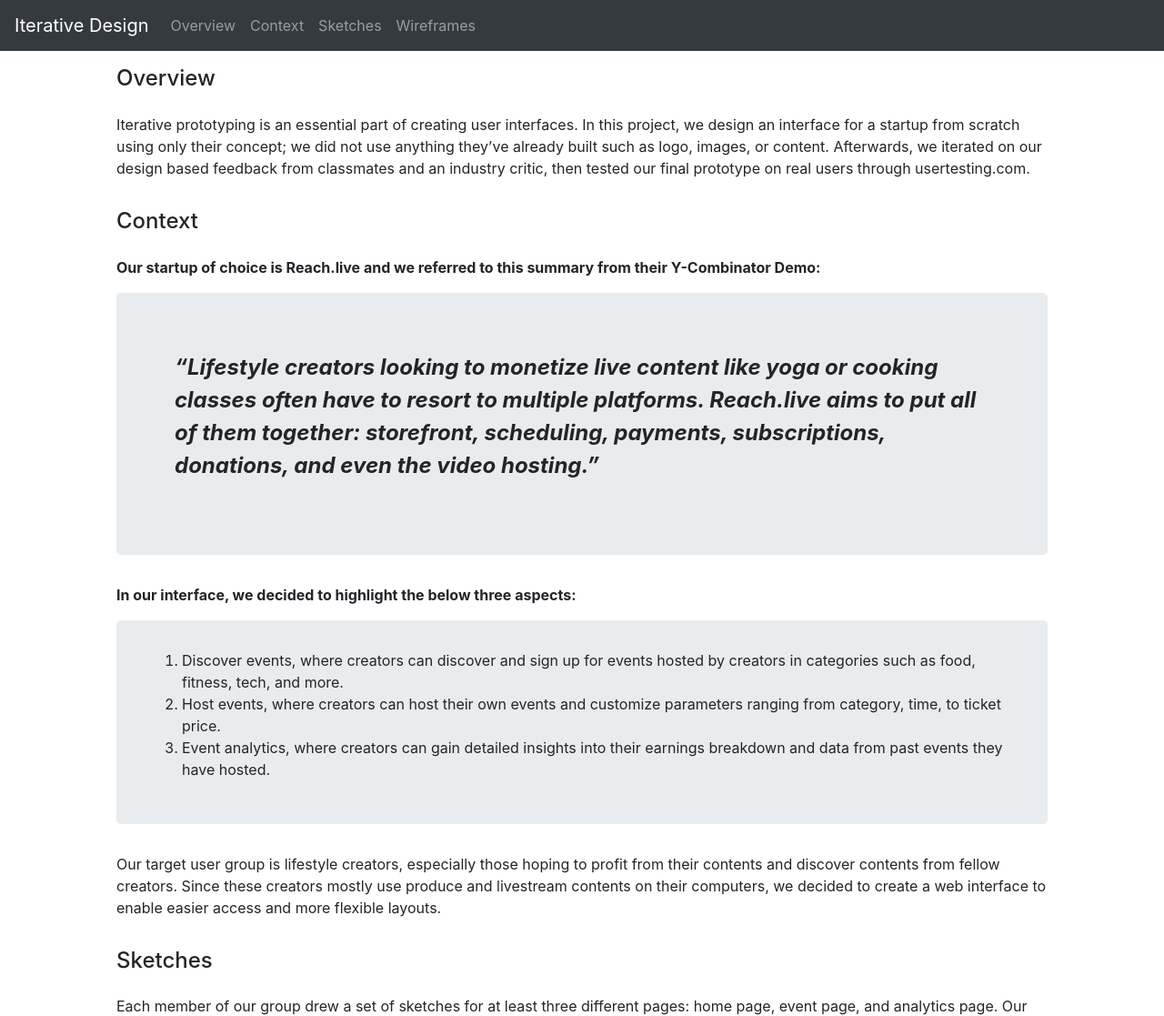
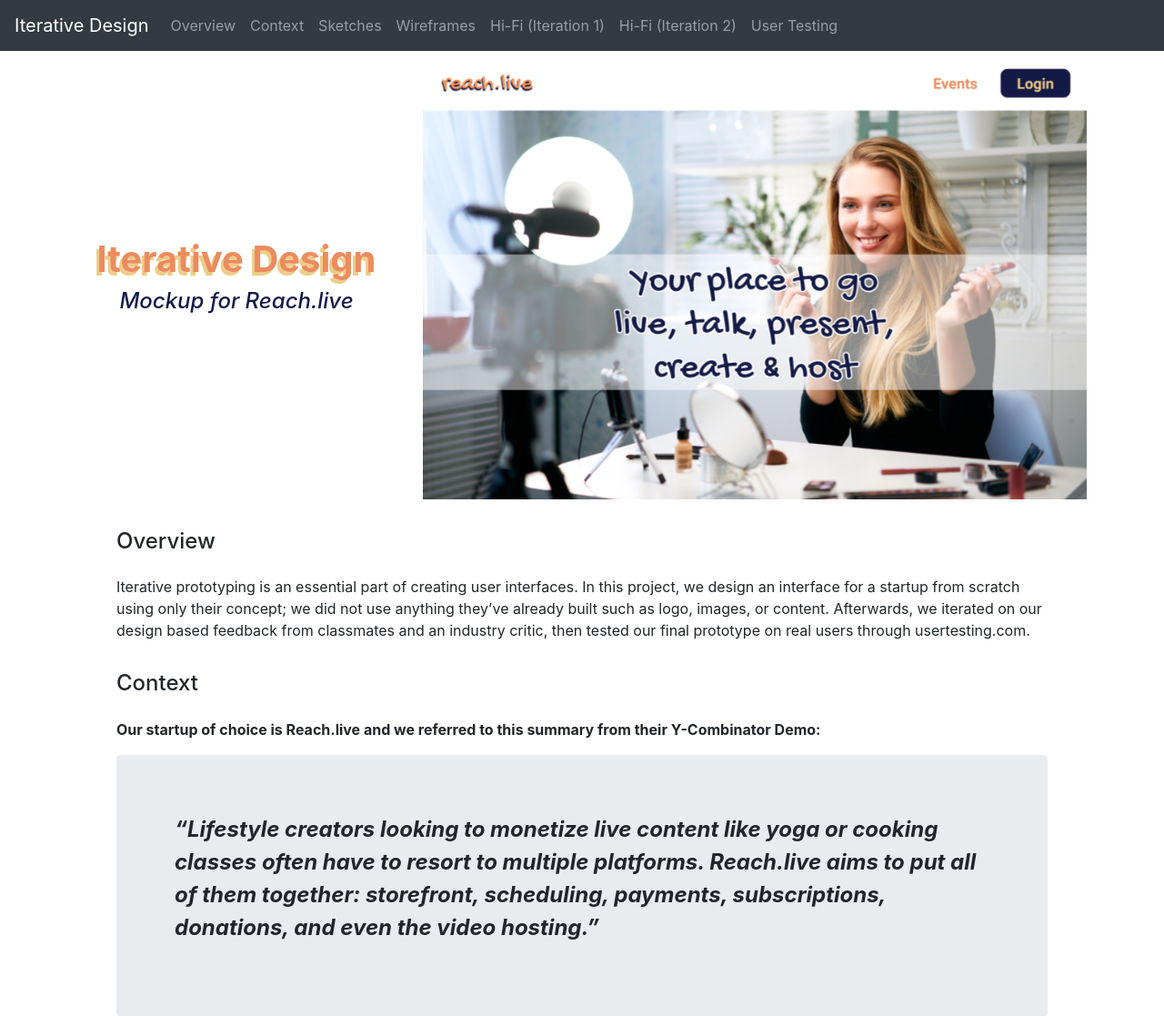
Before and after one commit to yli153/iterativedesign, a PHP site: page / in a window 1280 px wide. Shown: the top 1117 px of the page at 91% size. Run offline with PHP 8.4, Linux system fonts and the light colour scheme; some libraries are stand-ins or nearby versions.

Commit message:
intermediate progress

```diff
--- a/home.html
+++ b/home.html
@@ -8,7 +8,10 @@
     <link rel="stylesheet" href="https://cdn.jsdelivr.net/npm/bootstrap@4.5.0/dist/css/bootstrap.min.css" integrity="sha384-9aIt2nRpC12Uk9gS9baDl411NQApFmC26EwAOH8WgZl5MYYxFfc+NcPb1dKGj7Sk" crossorigin="anonymous">
     <script src="https://code.jquery.com/jquery-3.1.1.slim.min.js" integrity="sha384-A7FZj7v+d/sdmMqp/nOQwliLvUsJfDHW+k9Omg/a/EheAdgtzNs3hpfag6Ed950n" crossorigin="anonymous"></script>
     <script src="https://maxcdn.bootstrapcdn.com/bootstrap/4.0.0-alpha.6/js/bootstrap.min.js" integrity="sha384-vBWWzlZJ8ea9aCX4pEW3rVHjgjt7zpkNpZk+02D9phzyeVkE+jo0ieGizqPLForn" crossorigin="anonymous"></script>
-    <meta content="width=device-width, initial-scale=1" name="viewport" />
+    <link rel="stylesheet" href="https://use.fontawesome.com/releases/v5.6.3/css/all.css" integrity="sha384-UHRtZLI+pbxtHCWp1t77Bi1L4ZtiqrqD80Kn4Z8NTSRyMA2Fd33n5dQ8lWUE00s/" crossorigin="anonymous">
+    <script src="https://ajax.googleapis.com/ajax/libs/jquery/3.5.1/jquery.min.js"></script>
+    <script src="https://cdnjs.cloudflare.com/ajax/libs/popper.js/1.16.0/umd/popper.min.js"></script>
+	<meta content="width=device-width, initial-scale=1" name="viewport" />
   </head>
 
   <body>
@@ -31,10 +34,32 @@
 		      </li>
 		      <li class="nav-item">
 		        <a class="nav-link" href="#wireframes">Wireframes</a>
+			  </li>
+			  <li class="nav-item">
+		        <a class="nav-link" href="#hi-fi">Hi-Fi (Iteration 1)</a>
+			  </li>
+			  <li class="nav-item">
+		        <a class="nav-link" href="#hi-fi2">Hi-Fi (Iteration 2)</a>
+			  </li>
+			  <li class="nav-item">
+		        <a class="nav-link" href="#user-testing">User Testing</a>
 		      </li>
     		</ul>
   		</div>
 	</nav>
+
+	<div class="container">
+        <div class="row" style="padding-left: 0; padding-right:0">
+            <div class="col-md-4 my-auto">
+              <h1 style="text-align: center;" class="header"><strong>Iterative Design</strong></h1>
+              <h4 style="text-align: center; color: #141a46;; margin-bottom: 1vw;"><em>Mockup for Reach.live</em></h2>
+			</div>
+			<div class="col-md-8 my-auto">
+				<img class="header-img" style="width: 100%; height: auto" src="images/header.PNG" alt="iterative design">
+				</div>
+        </div>
+	  </div>
+
 	<div class = "container-fluid">
 		<div class = "row">
 			<h4 id = "overview">
@@ -99,53 +124,12 @@
 		<div class = "row" id = "small-header">
 			<div class = "jumbotron" id="jumbo-image-2">
 				<h5>
-					Sally's Sketch
+					All Sketches
 				</h5>
 				<h6>
 					Home, Login, Events, and Analytics
 				</h6>
-				<img class="sketch-2" src="sally-sketch.png">
-			</div>
-		</div>
-
-		<div class = "row" id = "small-header">
-			<div class = "jumbotron" id="jumbo-image-2">
-				<h5>
-					Yuxiao's Sketch
-				</h5>
-				<h6>
-					Home, Login
-				</h6>
-				<img class="sketch-2" src="yuxiao-sketch-1.png">
-				<h6>
-					Events, Analytics
-				</h6>
-				<img class="sketch-2" src="yuxiao-sketch-2.png">
-
-			</div>
-		</div>
-
-		<div class = "row" id = "small-header">
-			<div class = "jumbotron" id="jumbo-image-2">
-				<h5>
-					Angela's Sketch
-				</h5>
-				<h6>
-					Home, Analytics, and Events
-				</h6>
-				<img class="sketch-2" src="angela-sketch.jpeg">
-			</div>
-		</div>
-
-		<div class = "row" id = "small-header">
-			<div class = "jumbotron" id="jumbo-image-2">
-				<h5>
-					Sophia's Sketch
-				</h5>
-				<h6>
-					Home, Events, and Analytics
-				</h6>
-				<img class="sketch-2" src="Sophia_Sketch.png">
+				<img class="sketch-2" src="images/all-sketches.png">
 			</div>
 		</div>
 
@@ -206,9 +190,10 @@
 				</h6>
 				<p>
 
-					There are two sections on the events page: 1. Discover Events 2. My Events. In the Discover Events section, users would see events in the default category, and they could view events of other categories when they clicked on the corresponding tabs. We made this design choice instead of showing events from different categories all together as we believed this would help users discover the events that they want to attend more clearly.
-
-
+					There are two sections on the events page: 1. Discover Events 2. My Events. In the Discover Events section, users would see events
+					in the default category, and they could view events of other categories when they clicked on the corresponding tabs. We made this design
+					choice instead of showing events from different categories all together as we believed this would help users discover the events that they
+					 want to attend more clearly.
 				</p>
 
 			</div>
@@ -224,7 +209,199 @@
 			</div>
 		</div>
 
-	</div>
+		<div class = "container-fluid">
+			<div class = "row">
+				<h4 id = "hi-fi">
+					High-Fidelity Prototype: Iteration 1
+				</h4>
+			</div>
+
+			<div class = "row" >
+				<p>
+					Creating the visual design of the high-fi mockup was a process that brings together insights from the wireframe and branding. </p>
+
+				<p>We first decided on a visual style that attracts the target audience of reach.live by experimenting different colour palettes and visual
+				   elements. In the end, we decided to use orange as the theme colour because of its connotations and the vibe that it gives off to people.
+				   Additionally, we chose a curly font for titles to make it a more fun experience. Titles are in orange, subtitles are in dark blue, and texts
+				   are in black. The design choices we made are consistent for all the pages in the mockup. Below are some of the key features in the Hi-Fi mockup
+				   that we highlighted.
+				</p>
+			</div>
+
+			<div class = "row" id = "small-header">
+				<div class = "jumbotron" id="jumbo-image-2">
+					<h6>
+						Home Page Before User Login (left)
+					</h6>
+					<p>
+						The home page introduces what reach.live is, and illustrates how users can use the platform to attend events, host events, and interact with attendees.
+						We used images to directly show what the platform offers.
+					</p>
+
+					<h6>Explore Events Page Before User Login (right)
+					</h6>
+					<p>
+						The explore events page enables users to quickly look at events hosted on reach.live. The events are divided based on different categories. Events that are
+						approaching will be prioritized and appear first. This is an important page to incentivize users to sign up given it’s a startup trying to attract first time users.
+					</p>
+					<img class="wireframe" src="Events and Analytics.png">
+				</div>
+			</div>
+
+			<div class = "row" id = "small-header">
+				<div class = "jumbotron" id="jumbo-image-2">
+					<h6>
+						Home Page After User Login (left)
+					</h6>
+					<p>
+						The home page allows registered users to discover events, register for events, and attend events. For layout hierarchy, we put the most important information on the
+						left. The top left of the page has a navigation bar for users to quickly navigate to the analytics page and the account page. There is also the  “My Events” section
+						that presents all the events that a user has signed up for.
+
+					</p>
+
+					<h6>Host Events Pop Up (right)
+					</h6>
+					<p>
+						The host events button on the home page activates a pop up window which allows users to quickly host an event on reach.live. For users, this design choice is easy to
+						navigate. The “host event” page has affordances that help users understand without stating it in words.
+					</p>
+					<img class="wireframe" src="Events and Analytics.png">
+				</div>
+			</div>
+
+			<div class = "row" id = "small-header">
+				<div class = "jumbotron" id="jumbo-image-2">
+					<h6>
+						Analytics Page (left)
+					</h6>
+					<p>
+						The page uses both qualitative and quantitative data to help creators achieve and track their goals on the platform including their cumulative earnings, followers, and views.
+					</p>
+
+					<h6>Accounts Page (right)
+					</h6>
+					<p>
+						The accounts page enables users to quickly view and change their user profile information, security settings, and payments.
+					</p>
+					<img class="wireframe" src="Events and Analytics.png">
+				</div>
+			</div>
+		</div>
+
+		<div class = "container-fluid">
+			<div class = "row">
+				<h4 id = "hi-fi2">
+					High-Fidelity Prototype: Iteration 2
+				</h4>
+
+				<p>During our studio, we received many feedbacks that were especially helpful for our 2nd iteration Hi-Fi Mockup design. After rounds of discussions on issues brought up in the studio,
+					we made major design changes in our new mockup by adding the following features and elements.
+				</p>
+			</div>
+
+			<div class = "row" id = "small-header">
+				<div class = "jumbotron" id="jumbo-image-2">
+					<h6>
+						Logout Button
+					</h6>
+					<p>
+						During the studio, users reflected the mockup does not provide an easy way to logout and switch accounts. Therefore, in the 2nd iteration, we designed and added a link on the
+						navigation bar right beside the “Welcome, Emily” to provide users with an option to sign out if needed. This enhances the overall usability of the website, and provides easy access
+						for people to switch accounts. </p>
+					<p style="color: #141a46"><em>Left: 1st iteration; Right: 2nd iteration</em>
+				</div>
+			</div>
+		</div>
+
+		<div class = "container-fluid">
+			<div class = "row">
+				<h4 id = "user-testing">
+					User Testing: Results and Analysis
+				</h4>
+			<p>To see how real users would interact with our website, we conducted user testing and collected feedback. Since our platform is open to anyone, we did not post any demographic requirements for
+				test participants. We provided the users with a brief introduction of our platform and requested them to complete the task of logging into a user account and browsing through available events
+				and account analytics. The setup of our user testing including the four required sub-tasks and post-test questions are shown below. The sub-tasks we selected are closely related to our core
+				business function which is to allow anyone to discover, host and monetize events. </p>
+			</div>
+
+			<div class = "row" id = "small-header">
+				<div class = "jumbotron" id="jumbo-image-2">
+					<h6>
+						User Testing Setup
+					</h6>
+					<img class="user-testing" src="images/user_testing_setup.PNG" alt="user testing setup">
+					<p>Watch the following videos to see how the users performed:
+						<a href="https://drive.google.com/drive/folders/1l5Hw-D9mv_EaB05AtJsU9fOSmI5z2r9t?usp=sharing"> User Testing</a></p>
+				</div>
+			</div>
+
+			<div class = "row" id = "small-header">
+				<div class = "jumbotron" id="jumbo-image-2">
+					<h6>
+						Analysis of the Results
+					</h6>
+					<p>We expect the users to be able to complete the sub-tasks easily without any confusion given our intentional design of clear menu options, minimum number of buttons and intuitive layout.
+						The results from user testing align with our expectations and turn out to be very positive. One common thing they all mention is that the website is easy to navigate, simple, clear and
+						well-put together. When watching their interactions with our site, they all like its modern and personal feel and appreciate its current layout. The responses and comments from the three
+						users are summarized below. </p>
+					<img class="user-testing" src="images/user_comment.png" alt="user testing analysis">
+				</div>
+			</div>
+
+			<div class = "row" id = "small-header">
+				<div class = "jumbotron" id="jumbo-image-2">
+					<h6>
+						Analysis of the Sub-tasks Performance
+					</h6>
+					<p>In general, the users not only find all four tasks easy to complete, but are also confident that they have completed the tasks successfully. The durations of time they spend on each task
+						are very similar and no one seems to struggle with a particular task. Though none of the users made an error, there were few moments when some users felt slightly unsure about their actions.
+						Each user’s performance on the four sub-tasks are as follows:
+					</p>
+					<img class="user-testing" src="images/sub-task_performance.png" alt="sub task performance">
+				</div>
+			</div>
+
+			<div class = "row" id = "small-header">
+				<div class = "jumbotron" id="jumbo-image-2">
+					<h6>
+						Potential Improvements
+					</h6>
+					<p>Based on the users’ performance and feedback, we would like to make the following improvements to our interface in the future:
+						<ol>
+							<li>Change the “See More” button to “See Events” which will better inform the users about the page they will be directed to</li>
+							<li>Change the “Account” tab to “My Profile” which might better distinguish from “Analytics”</li>
+							<li>Add a pop-up window which shows up whenever the users sign up for a particular event, asking them to confirm their registration</li>
+							<li>Add a page for “My Schedule” which will make it easier for the users to keep track of all the upcoming and past events they will and have participated in</li>
+						</ol>
+					</p>
+				</div>
+			</div>
+		</div>
+
+	<button onclick="topFunction()" id="myBtn" title="Go to top"><i class="fa fa-chevron-up" aria-hidden="true"></i></button>
+	<script>
+	  //Get the button
+	  var mybutton = document.getElementById("myBtn");
+
+	  // When the user scrolls down 20px from the top of the document, show the button
+	  window.onscroll = function() {scrollFunction()};
+
+	  function scrollFunction() {
+		if (document.body.scrollTop > 20 || document.documentElement.scrollTop > 20) {
+		  mybutton.style.display = "block";
+		} else {
+		  mybutton.style.display = "none";
+		}
+	  }
+
+	  // When the user clicks on the button, scroll to the top of the document
+	  function topFunction() {
+		document.body.scrollTop = 0;
+		document.documentElement.scrollTop = 0;
+	  }
+	  </script>
+
 
   </body>
 </html>
--- a/index.css
+++ b/index.css
@@ -11,6 +11,14 @@
 	padding-bottom: 1rem;
 }
 
+.navbar {
+	margin-bottom: 1em;
+}
+
+.header {
+	color: #ec8b5e;
+	text-shadow: -3px 4px #eecc88;
+}
 
 #jumbo {
 	width: 100vw;
```
Also changed, not shown: other parts of index.css (+33 -0 lines), Sophia_Sketch.png (deleted), angela-sketch.jpeg (deleted), earnings.png (deleted), events.png (deleted), home-1.jpg (deleted), home-2.jpeg (deleted), images/all-sketches.png (added), images/header.PNG (added), images/sub-task_performance.png (added), images/user_comment.png (added), images/user_testing_setup.PNG (added), sally-sketch-1.jpeg (deleted), sally-sketch-2.jpeg (deleted), 4 other files.
